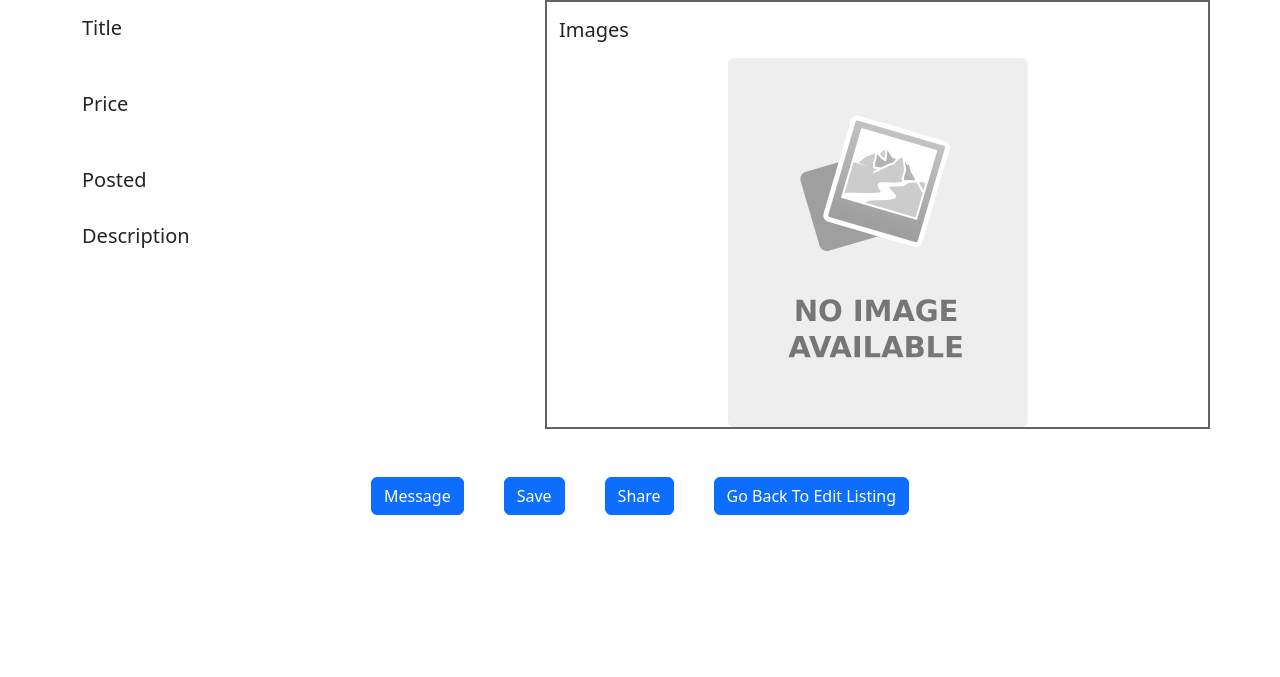
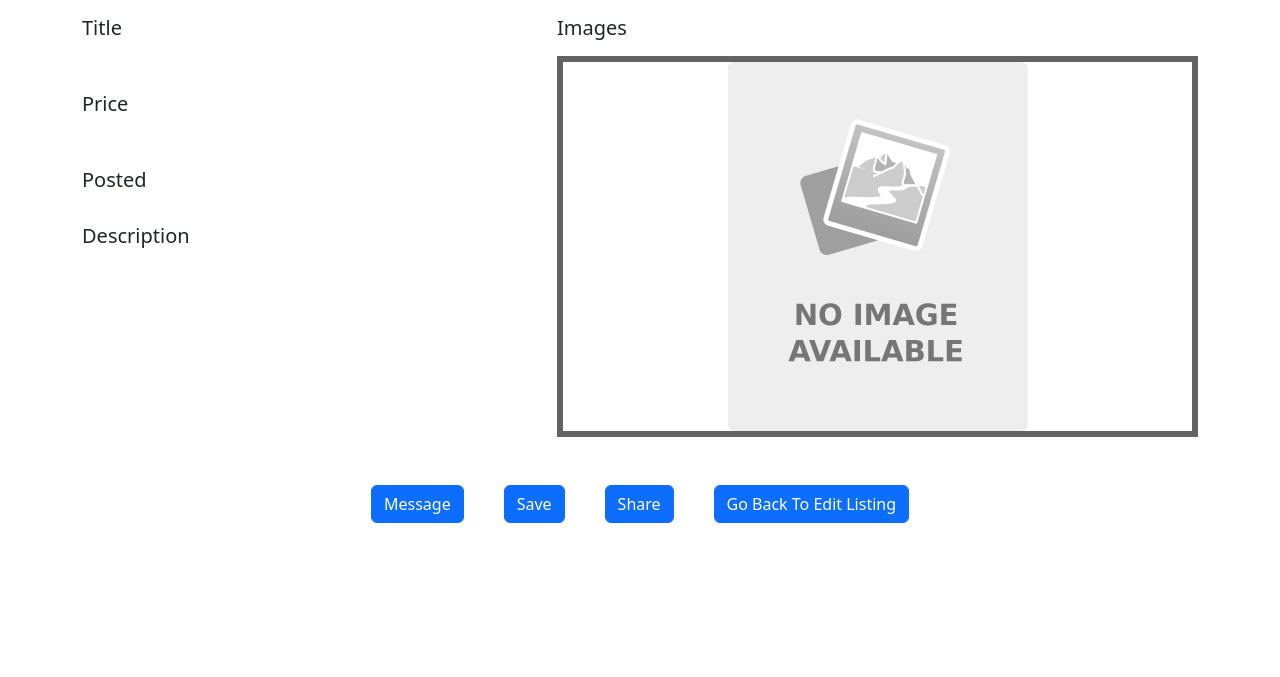
Before and after one commit to KagaSumi/Student-Sales, a Flask app: template templates/preview_listing.html in a window 1280 px wide. Shown: the part 56-733 px from the top of the page. Run offline with Flask 3, Linux system fonts and the light colour scheme; the template is opened without the code that fills it, so the values that code supplies are empty.

Commit message:
Add border for caro images

```diff
--- a/static/css/preview_listing.css
+++ b/static/css/preview_listing.css
@@ -55,9 +55,10 @@
 
 .caroImages {
     flex-grow: 1;
+}
+.caroImages div {
     border: 2px solid #0000009c;
 }
-
 .carousel-item img {
     max-width: 100%;
     max-height: 330px;
--- a/static/css/view_listing.css
+++ b/static/css/view_listing.css
@@ -66,10 +66,11 @@
 }
 
 .caroImages {
-    border: 2px solid #0000009c;
     flex-grow: 1;
 }
-
+.caroImages div {
+    border: 2px solid #0000009c;
+}
 .carousel-item img {
     max-width: 100%;
     max-height: 330px;
```
